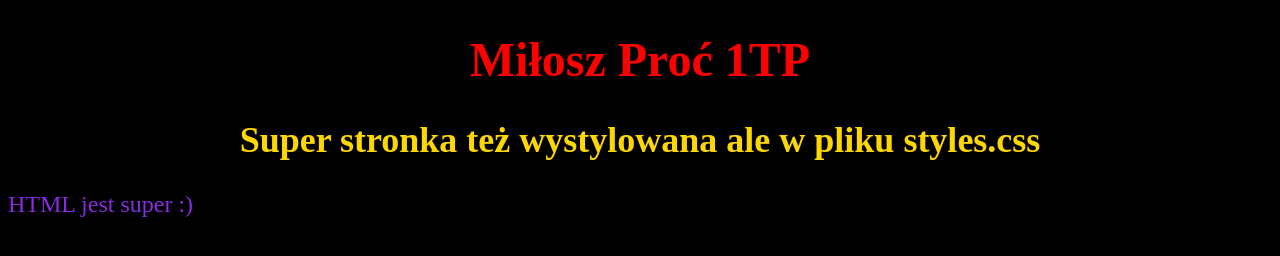
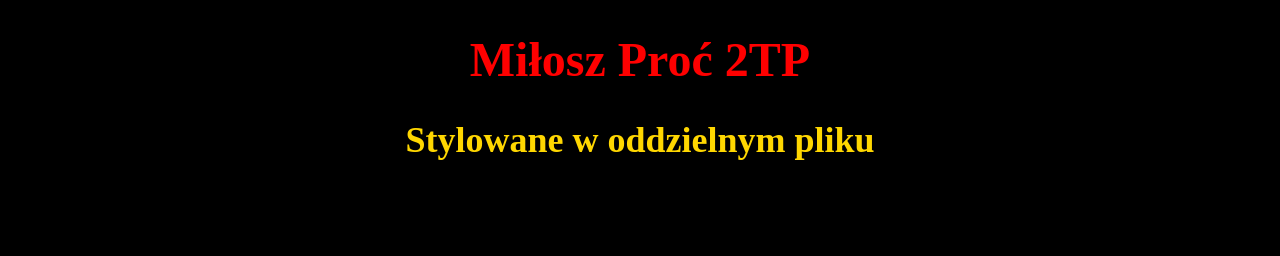
Before and after one commit to milkogamer/kolejnycss, a plain HTML site: page stylowanieccs.html in a window 1280 px wide. Drawn offline with Linux system fonts and the light colour scheme.

Commit message:
Update stylowanieccs.html

```diff
--- a/stylowanieccs.html
+++ b/stylowanieccs.html
@@ -4,11 +4,10 @@
 </head>
 <body>
     <h1>
-        Miłosz Proć 1TP
+        Miłosz Proć 2TP
     </h1>
-    <h2> Super stronka też wystylowana ale w pliku styles.css </h2>
+    <h2> Stylowane w oddzielnym pliku </h2>
 
-    HTML jest super :)
 
 
 
```
